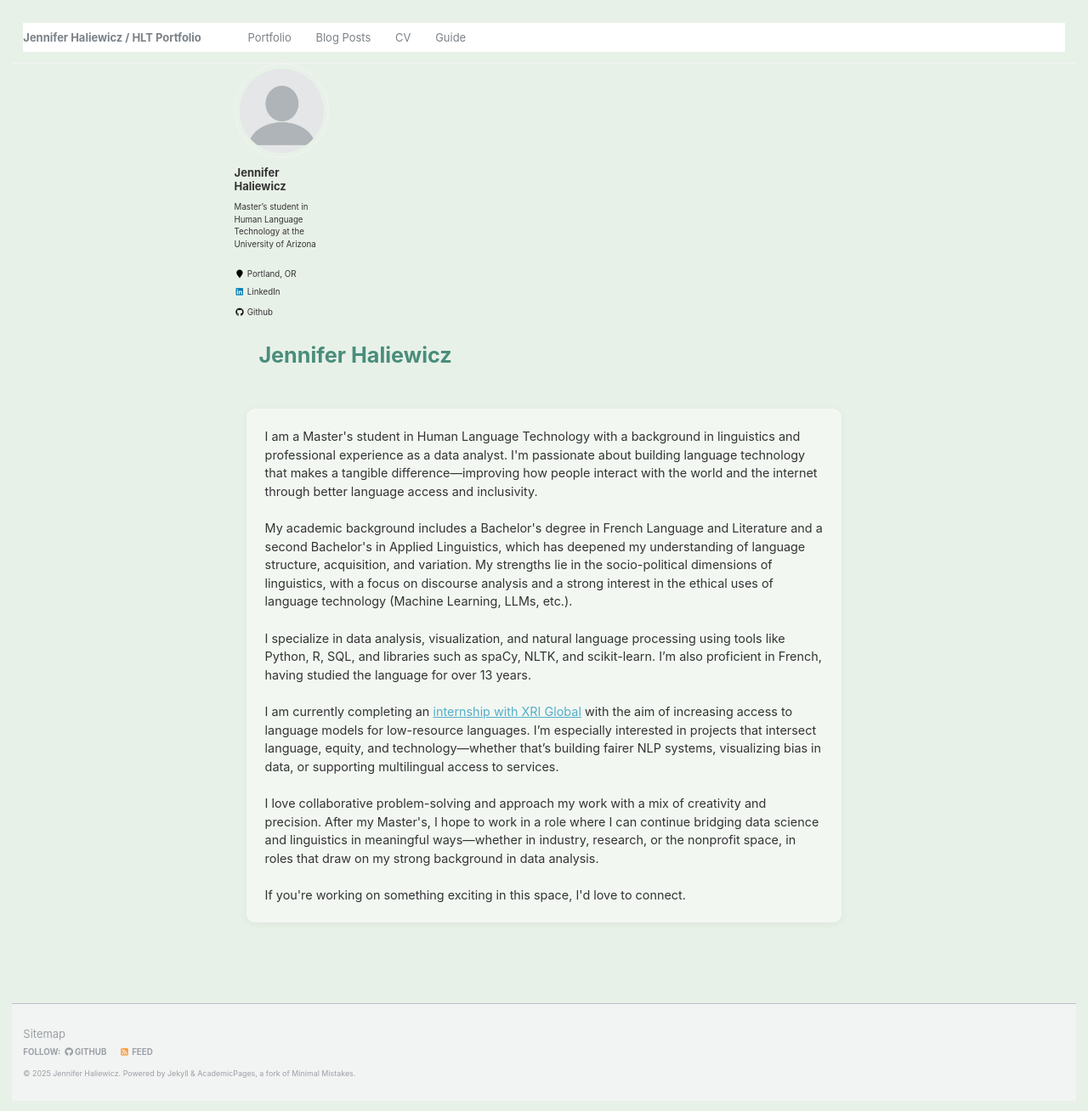
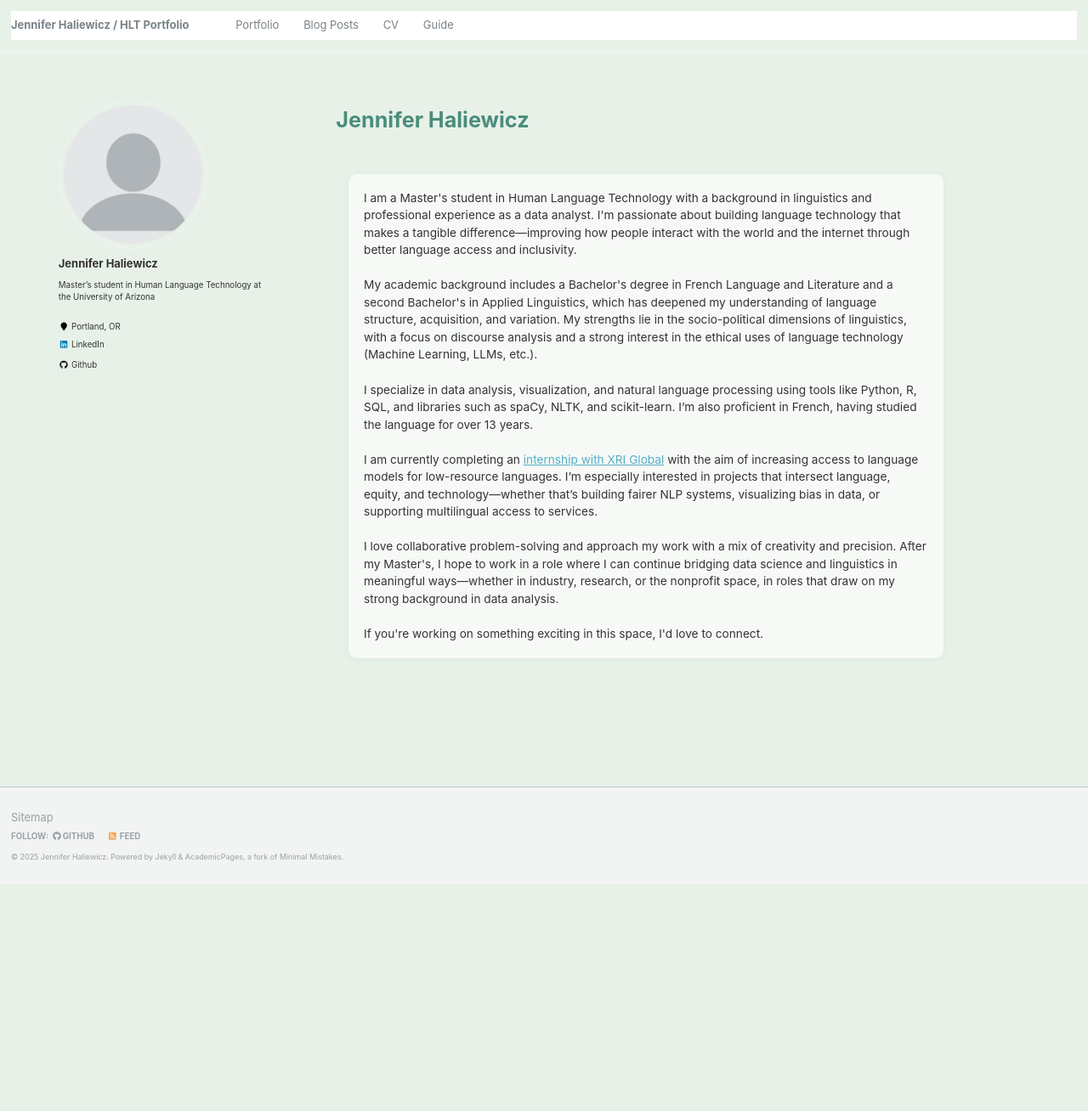
Before and after one commit to rofljen/HLTProfessionalsite, a Jekyll site: the page built from index.html, in a window 1280 px wide and 1310 px high. Shown: the whole window at 85% size. Built offline with Jekyll 4.4.1, drawn with Linux system fonts in a browser that asks for light colours.

Commit message:
Update custom.css

```diff
--- a/assets/css/custom.css
+++ b/assets/css/custom.css
@@ -6,7 +6,7 @@
   --text-light: #666666;
 }
 
-/* Layout and General Body Styles */
+/* Global layout + text */
 html, body {
   height: auto !important;
   overflow: auto !important;
@@ -16,28 +16,36 @@
   background-color: var(--mint-green);
   color: var(--text-dark);
   margin: 0;
-  padding: 0.5rem;
+  padding: 0;
 }
 
+/* Two-column layout */
 #main {
   display: flex;
+  flex-direction: row;
+  align-items: flex-start;
   justify-content: center;
-  align-items: flex-start;
-  flex-direction: column;
+  gap: 2rem;
   margin: 0 auto;
-  max-width: 100%;
-  padding: 0 1rem;
+  max-width: 1200px;
+  padding: 2rem 1rem;
 }
 
-.site-wrapper,
+.sidebar {
+  flex: 0 0 250px;
+}
+
 .page,
 .page__inner-wrap {
+  flex: 1 1 auto;
+  max-width: 900px;
+}
+
+/* Content container overrides */
+.site-wrapper,
+.page {
   height: auto !important;
   overflow: visible !important;
-  margin: 0 auto !important;
-  float: none !important;
-  width: 100%;
-  max-width: 900px;
 }
 
 .page__content {
@@ -71,7 +79,7 @@
   margin-bottom: 1.25rem;
 }
 
-/* Info Blocks */
+/* Info and highlight blocks */
 .contact-info,
 .post-contact,
 .summary-content,
@@ -80,9 +88,11 @@
   margin-bottom: 0.75rem;
   font-size: 0.9rem;
   background-color: rgba(255, 255, 255, 0.6);
+  padding: 1rem;
+  border-radius: 8px;
 }
 
-/* Card Blocks */
+/* Cards */
 .experience-item,
 .education-item,
 .service-item,
@@ -92,21 +102,14 @@
   background-color: rgba(255, 255, 255, 0.6);
   padding: 1.25rem;
   border-radius: 10px;
-  box-shadow: 0 2px 10px rgba(0, 0, 0, 0.05);
+  box-shadow: 0 1px 8px rgba(0, 0, 0, 0.05);
   margin: 1.25rem auto;
   max-width: 700px;
   font-size: 0.95rem;
   line-height: 1.5;
 }
 
-/* Slightly different tone for summary section */
-.site-summary {
-  background-color: rgba(255, 255, 255, 0.45);
-  font-size: 1rem;
-  padding: 1.5rem;
-}
-
-/* Typography + Utilities */
+/* Typography details */
 .company-name,
 .degree,
 .summary,
@@ -138,3 +141,23 @@
   margin-top: 1.5rem;
   display: block;
 }
+
+/* Responsive tweak for mobile */
+@media (max-width: 768px) {
+  #main {
+    flex-direction: column;
+    align-items: center;
+    padding: 1rem;
+  }
+
+  .sidebar {
+    width: 100%;
+    max-width: 300px;
+    margin-bottom: 2rem;
+  }
+
+  .page,
+  .page__inner-wrap {
+    max-width: 100%;
+  }
+}
```
